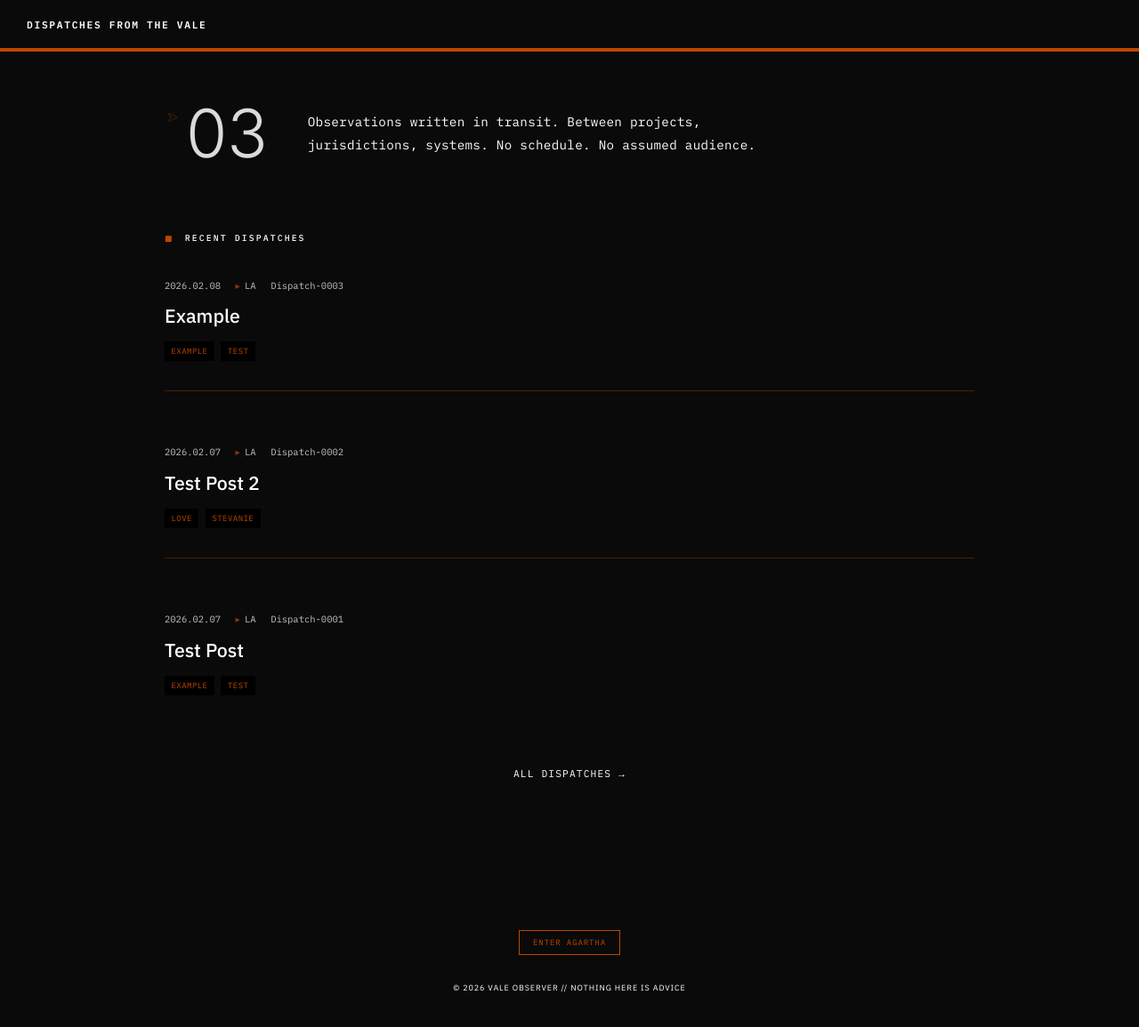
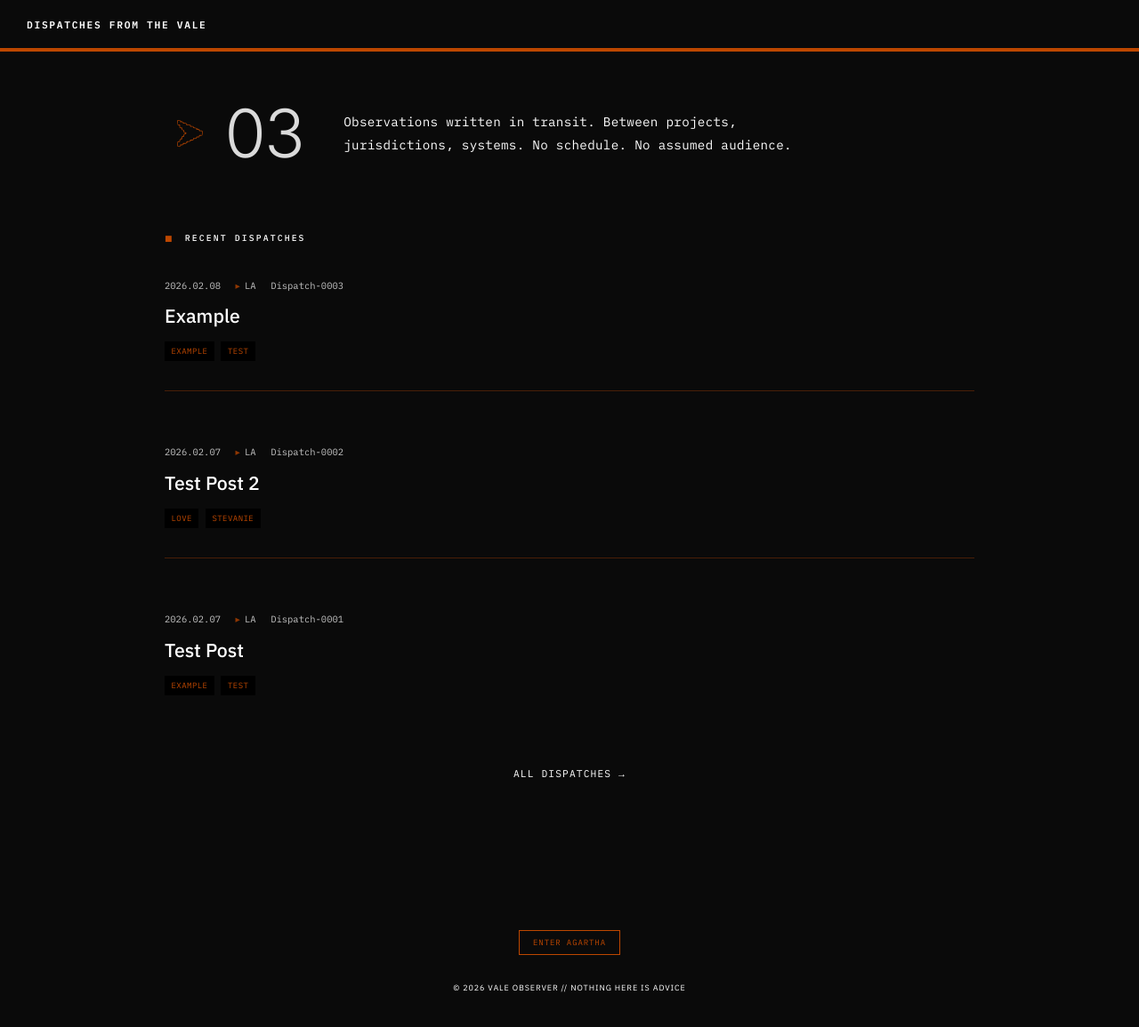
Before and after one commit to valeobserver/dispatches-from-the-vale, a Jekyll site: the page built from index.html, in a window 1280 px wide and 1193 px high. Shown: the top 1155 px of the window at 89% size. Built offline with Jekyll 4.4.1, drawn with Linux system fonts in a browser that asks for light colours.

Commit message:
update to svg

```diff
--- a/_layouts/default.html
+++ b/_layouts/default.html
@@ -71,14 +71,13 @@
 
 .hero-index-wrapper {
   display: flex;
-  align-items: flex-start;
-  gap: 0.75rem;
+  align-items: stretch;     /* ← critical */
+  gap: 1rem;
 }
 
 .hero-arrow {
-  width: 1.1rem;
-  height: 1.1rem;
-  margin-top: 0.35rem; /* aligns with numeral baseline */
+  width: 3.5rem;            /* horizontal presence */
+  height: 100%;             /* ← matches index height */
   background-color: var(--accent);
 
   -webkit-mask: url('/assets/arrow.svg') no-repeat center;
@@ -86,18 +85,21 @@
           mask: url('/assets/arrow.svg') no-repeat center;
           mask-size: contain;
 
-  opacity: 0.9;
+  opacity: 0.8;
 }
 
 .hero-index {
   font-size: 5rem;
   font-family: 'Inter', sans-serif;
   font-weight: 300;
-            line-height: 0.85;
+  line-height: 0.85;        /* defines the block height */
   color: var(--fg);
-            margin-left: -0.05em;
+  letter-spacing: -0.02em;
   opacity: 0.85;
+  display: flex;            /* ensures height consistency */
+  align-items: flex-start;
 }
+
 
     .hero-text {
   font-family: var(--mono);          /* ← critical */
```
Lines whose indentation alone changed are shown as unchanged.
